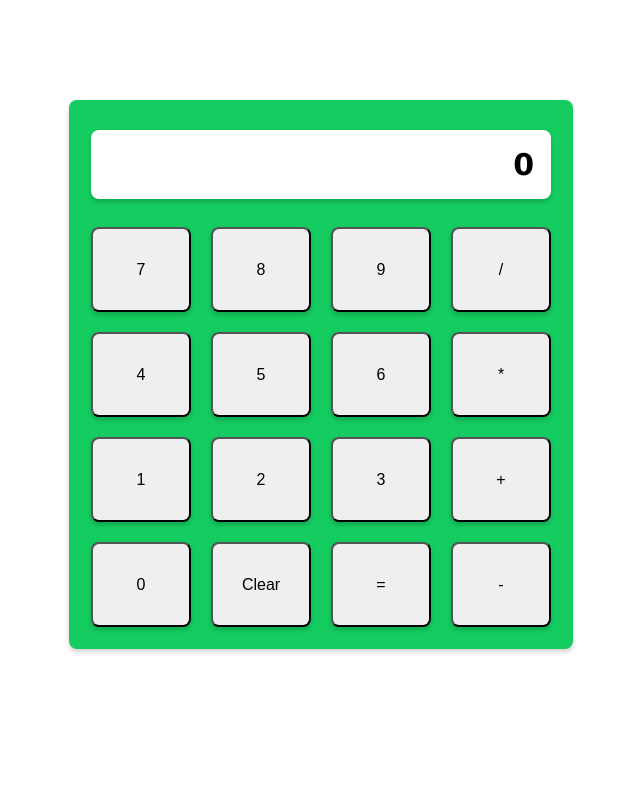
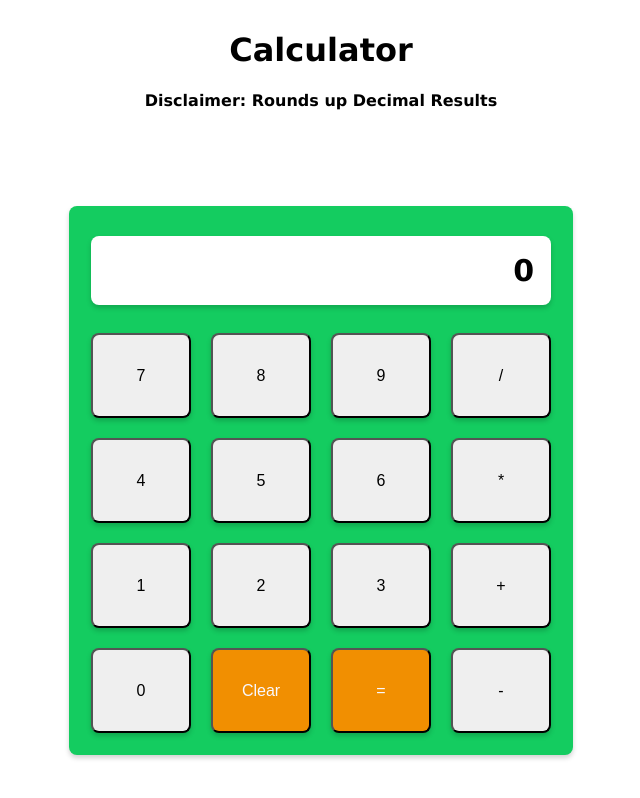
Before and after one commit to eabraham2623/odinCalculator, a plain HTML site: page index.html in a window 1280 px wide. Shown: the whole page, without its empty margins (319-959 px from the left). Drawn offline with Linux system fonts and the light colour scheme.

Commit message:
Added title and added color to clear and equals

```diff
--- a/index.html
+++ b/index.html
@@ -9,6 +9,10 @@
     <link rel = "stylesheet" href="styles/styles.css">
 </head>
 <body>
+    <div class = title>
+        <h1>Calculator</h1>
+        <h4>Disclaimer: Rounds up Decimal Results</h3>
+    </div>
     <div class = "calculator-container">
         <div class = "calculator">
             <h3 class = "display">0</h3>
--- a/styles/styles.css
+++ b/styles/styles.css
@@ -11,10 +11,16 @@ button:focus
 
 .calculator-container
 {
-    padding: 100px;
+    padding: 65px;
     display: flex;
     align-items: center;
     justify-content: center;
+}
+
+.title
+{
+    padding: 10px;
+    text-align: center;
 }
 
 .display
@@ -54,6 +60,12 @@ button:focus
     border-radius: 8px;
     box-shadow: 0 3px 5px rgba(0, 0, 0, 0.18);
     font-size: medium;
+}
+
+#clear, #equals
+{
+    background-color: #f18f01;
+    color: #F8F8FF
 }
 
 #seven
```
